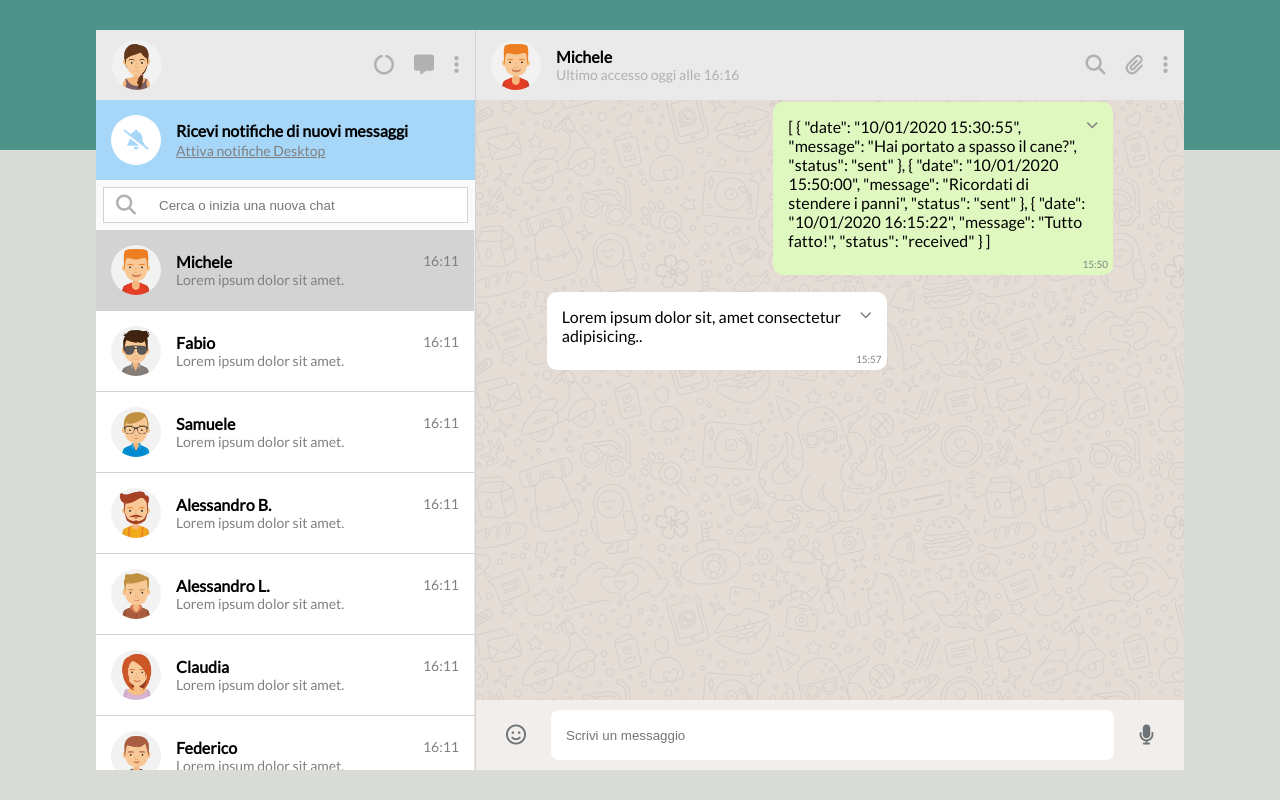
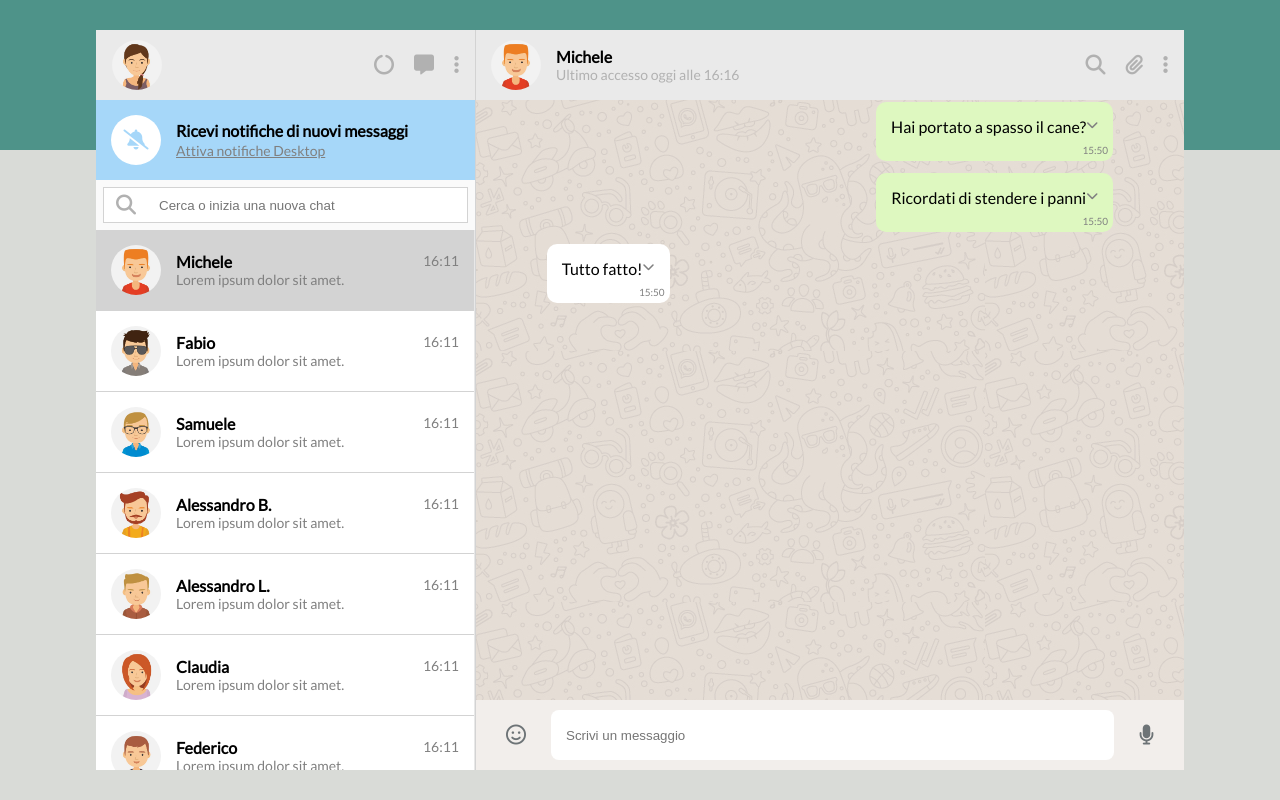
Before and after one commit to DomenicoDeSalvo/vue-boolzapp, a plain HTML site: page index.html in a window 1280 px wide. Drawn offline with nearby package versions, Linux system fonts and the light colour scheme.

Commit message:
The messages now are displayed dinamically

```diff
--- a/index.html
+++ b/index.html
@@ -72,9 +72,9 @@
                         </ul>
                     </div>
                     <div class="chat__main">
-                        <div class="chat__main__container">
-                            <div class="message sent">
-                                <div class="message__text">{{contacts[currentChat].messages}}</div>
+                        <div v-for="(message, i) in contacts[currentChat].messages" class="chat__main__container">
+                            <div class="message" :class="message.status === 'sent' ? 'sent' : 'received' " >
+                                <div class="message__text">{{message.message}}</div>
                                 <div class="message__menu">
                                     <div class="menu-icon"><i class="fa-solid fa-chevron-down"></i></div>
                                     <ul class="menu__content">
@@ -84,18 +84,6 @@
                                     </ul>
                                 </div>
                                 <div class="message__time">15:50</div>
-                            </div>
-                            <div class="message received">
-                                <div class="message__text">Lorem ipsum dolor sit, amet consectetur adipisicing..</div>
-                                <div class="message__menu">
-                                    <div class="menu-icon"><i class="fa-solid fa-chevron-down"></i></div>
-                                    <ul class="menu__content">
-                                        <li>Copia</li>
-                                        <li>Inoltra</li>
-                                        <li>Rispondi</li>
-                                    </ul>
-                                </div>
-                                <div class="message__time">15:57</div>
                             </div>
                        </div>
                     </div>
```
